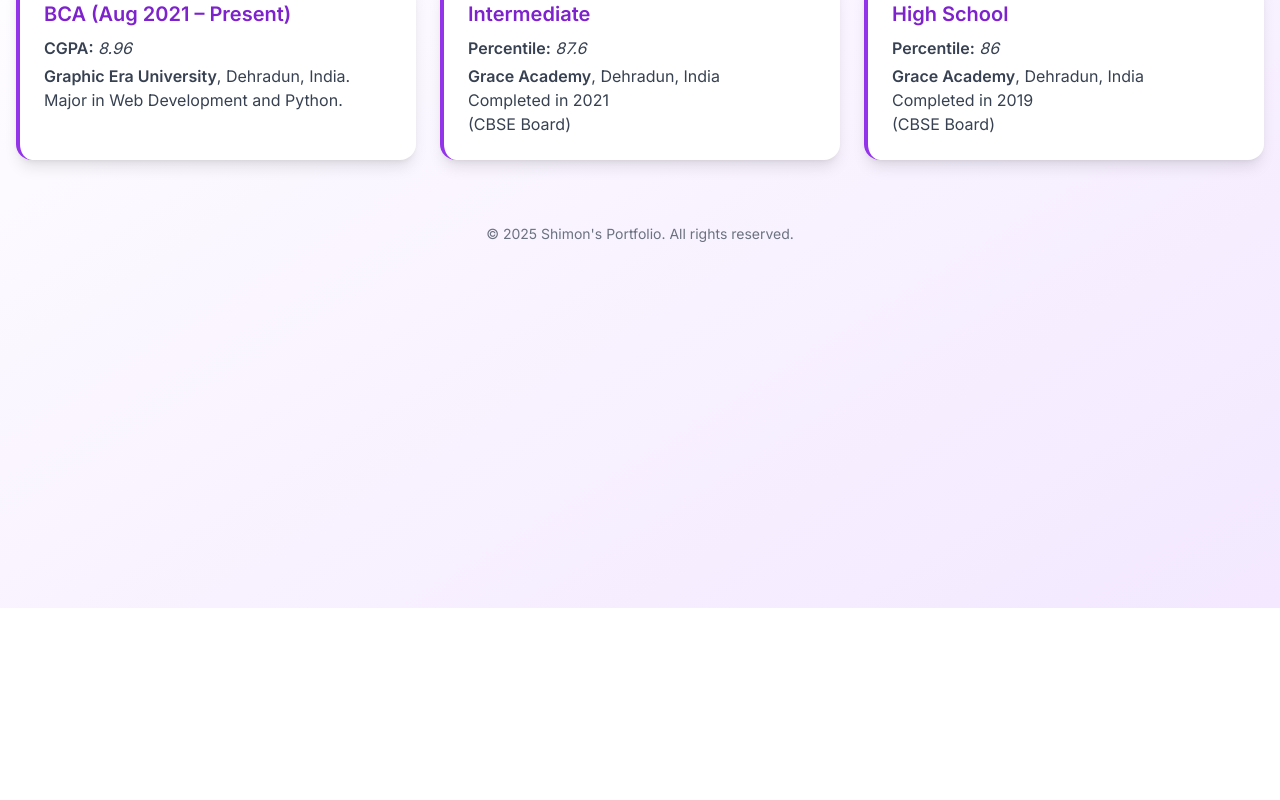
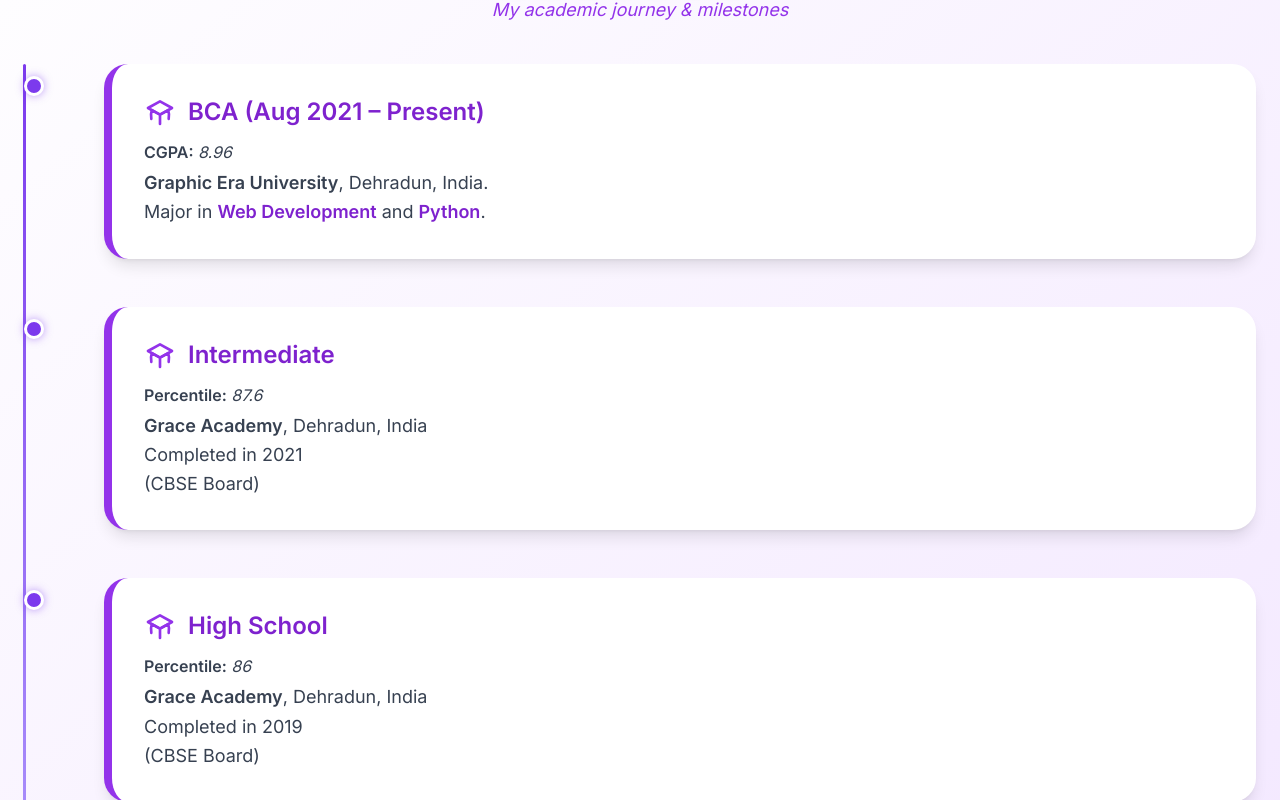
Before and after one commit to AvarDysania/portfolio, a website: page Education.html in a window 1280 px wide. Shown: the part 192-992 px from the top of the page. Before the commit the page ends 800 px from the top, so only its background shows below. Drawn offline with nearby package versions, Linux system fonts and the light colour scheme.

Commit message:
Update Education.html

```diff
--- a/Education.html
+++ b/Education.html
@@ -2,77 +2,143 @@
 <html lang="en">
   <head>
     <meta charset="UTF-8" />
-    <meta name="viewport" content="width=device-width, initial-scale=1.0" />
+    <meta name="viewport" content="width=device-width, initial-scale=1" />
     <title>Education</title>
     <script src="https://cdn.tailwindcss.com"></script>
-    <link href="https://fonts.googleapis.com/css2?family=Inter:wght@400;600&display=swap" rel="stylesheet">
+    <link href="https://fonts.googleapis.com/css2?family=Inter:wght@400;600&display=swap" rel="stylesheet" />
     <style>
       body {
         font-family: 'Inter', sans-serif;
+      }
+      /* Timeline vertical line */
+      .timeline-line {
+        width: 3px;
+        background: linear-gradient(to bottom, #7c3aed, #a78bfa);
+        position: absolute;
+        left: 1.5rem;
+        top: 0;
+        bottom: 0;
+        margin-left: -1.5px;
+        border-radius: 10px;
+      }
+      /* Circle bullet */
+      .timeline-circle {
+        background: #7c3aed;
+        border: 3px solid white;
+        width: 20px;
+        height: 20px;
+        border-radius: 50%;
+        position: absolute;
+        left: 0;
+        top: 0.75rem;
+        box-shadow: 0 0 8px rgba(124, 58, 237, 0.5);
+      }
+      /* Fade in animation */
+      @keyframes fadeInUp {
+        from {
+          opacity: 0;
+          transform: translateY(20px);
+        }
+        to {
+          opacity: 1;
+          transform: translateY(0);
+        }
+      }
+      .fade-in-up {
+        animation: fadeInUp 0.8s ease forwards;
       }
     </style>
   </head>
   <body class="bg-gradient-to-br from-white to-purple-100 min-h-screen">
 
     <!-- Navbar -->
-    <nav class="bg-white shadow-md">
-      <div class="container mx-auto px-4 py-4 flex justify-start space-x-4">
-        <a href="index.html" class="text-purple-600 font-semibold hover:underline">Home</a>
-        <a href="Experience.html" class="text-purple-600 font-semibold hover:underline">Experience</a>
-        <!-- <a href="Research.html" class="text-purple-600 font-semibold hover:underline">Research</a> -->
-        <a href="Projects.html" class="text-purple-600 font-semibold hover:underline">Projects</a>
-        <a href="Skills.html" class="text-purple-600 font-semibold hover:underline">Skills</a>
+    <nav class="bg-white shadow-md sticky top-0 z-50">
+      <div class="container mx-auto px-6 py-4 flex justify-start space-x-8 text-purple-700 font-semibold">
+        <a href="index.html" class="hover:text-purple-900 transition">Home</a>
+        <a href="Experience.html" class="hover:text-purple-900 transition">Experience</a>
+        <!-- <a href="Research.html" class="hover:text-purple-900 transition">Research</a> -->
+        <a href="Projects.html" class="hover:text-purple-900 transition">Projects</a>
+        <a href="Skills.html" class="hover:text-purple-900 transition">Skills</a>
       </div>
     </nav>
 
     <!-- Header -->
-    <header class="text-center mt-10 mb-6">
-      <h1 class="text-5xl font-bold text-purple-700">Education</h1>
+    <header class="text-center mt-16 mb-10">
+      <h1 class="text-6xl font-extrabold text-purple-800 drop-shadow-lg">Education</h1>
+      <p class="text-purple-600 italic mt-2 text-lg">My academic journey & milestones</p>
     </header>
 
-    <!-- Education Cards -->
-    <main class="container mx-auto px-4">
-      <div class="grid grid-cols-1 md:grid-cols-3 gap-6">
+    <!-- Timeline Container -->
+    <main class="container mx-auto px-6 relative">
+      <div class="timeline-line hidden md:block"></div>
+
+      <div class="space-y-12">
 
         <!-- BCA -->
-        <div class="bg-white p-6 rounded-2xl shadow-lg hover:shadow-xl border-l-4 border-purple-600 transition">
-          <h2 class="text-xl font-semibold text-purple-700 mb-2">BCA (Aug 2021 – Present)</h2>
-          <p class="text-gray-700 mb-1"><strong>CGPA:</strong> <i>8.96</i></p>
-          <p class="text-gray-700">
-            <strong>Graphic Era University</strong>, Dehradun, India.<br>
-            Major in Web Development and Python.
-          </p>
+        <div class="relative md:pl-20 fade-in-up" style="animation-delay: 0.2s">
+          <div class="timeline-circle md:left-0 left-6"></div>
+          <div class="bg-white rounded-3xl p-8 shadow-lg border-l-8 border-purple-600 hover:shadow-2xl transition duration-300">
+            <h2 class="text-2xl font-bold text-purple-700 mb-3 flex items-center gap-3">
+              <svg xmlns="http://www.w3.org/2000/svg" class="h-8 w-8 text-purple-600" fill="none" viewBox="0 0 24 24" stroke="currentColor">
+                <path stroke-linecap="round" stroke-linejoin="round" stroke-width="2" d="M12 14l9-5-9-5-9 5 9 5z" />
+                <path stroke-linecap="round" stroke-linejoin="round" stroke-width="2" d="M12 14l6.16-3.422a12.083 12.083 0 01.34 6.578M12 14l-6.16-3.422a12.083 12.083 0 00-.34 6.578M12 14v7" />
+              </svg>
+              BCA (Aug 2021 – Present)
+            </h2>
+            <p class="text-gray-700 mb-1"><strong>CGPA:</strong> <em>8.96</em></p>
+            <p class="text-gray-700 text-lg leading-relaxed">
+              <strong>Graphic Era University</strong>, Dehradun, India.<br />
+              Major in <span class="text-purple-700 font-semibold">Web Development</span> and <span class="text-purple-700 font-semibold">Python</span>.
+            </p>
+          </div>
         </div>
 
         <!-- Intermediate -->
-        <div class="bg-white p-6 rounded-2xl shadow-lg hover:shadow-xl border-l-4 border-purple-600 transition">
-          <h2 class="text-xl font-semibold text-purple-700 mb-2">Intermediate</h2>
-          <p class="text-gray-700 mb-1"><strong>Percentile:</strong> <i>87.6</i></p>
-          <p class="text-gray-700">
-            <strong>Grace Academy</strong>, Dehradun, India<br>
-            Completed in 2021<br>
-            (CBSE Board)
-          </p>
+        <div class="relative md:pl-20 fade-in-up" style="animation-delay: 0.4s">
+          <div class="timeline-circle md:left-0 left-6"></div>
+          <div class="bg-white rounded-3xl p-8 shadow-lg border-l-8 border-purple-600 hover:shadow-2xl transition duration-300">
+            <h2 class="text-2xl font-bold text-purple-700 mb-3 flex items-center gap-3">
+              <svg xmlns="http://www.w3.org/2000/svg" class="h-8 w-8 text-purple-600" fill="none" viewBox="0 0 24 24" stroke="currentColor">
+                <path stroke-linecap="round" stroke-linejoin="round" stroke-width="2" d="M12 14l9-5-9-5-9 5 9 5z" />
+                <path stroke-linecap="round" stroke-linejoin="round" stroke-width="2" d="M12 14l6.16-3.422a12.083 12.083 0 01.34 6.578M12 14l-6.16-3.422a12.083 12.083 0 00-.34 6.578M12 14v7" />
+              </svg>
+              Intermediate
+            </h2>
+            <p class="text-gray-700 mb-1"><strong>Percentile:</strong> <em>87.6</em></p>
+            <p class="text-gray-700 text-lg leading-relaxed">
+              <strong>Grace Academy</strong>, Dehradun, India<br />
+              Completed in 2021<br />
+              (CBSE Board)
+            </p>
+          </div>
         </div>
 
         <!-- High School -->
-        <div class="bg-white p-6 rounded-2xl shadow-lg hover:shadow-xl border-l-4 border-purple-600 transition">
-          <h2 class="text-xl font-semibold text-purple-700 mb-2">High School</h2>
-          <p class="text-gray-700 mb-1"><strong>Percentile:</strong> <i>86</i></p>
-          <p class="text-gray-700">
-            <strong>Grace Academy</strong>, Dehradun, India<br>
-            Completed in 2019<br>
-            (CBSE Board)
-          </p>
+        <div class="relative md:pl-20 fade-in-up" style="animation-delay: 0.6s">
+          <div class="timeline-circle md:left-0 left-6"></div>
+          <div class="bg-white rounded-3xl p-8 shadow-lg border-l-8 border-purple-600 hover:shadow-2xl transition duration-300">
+            <h2 class="text-2xl font-bold text-purple-700 mb-3 flex items-center gap-3">
+              <svg xmlns="http://www.w3.org/2000/svg" class="h-8 w-8 text-purple-600" fill="none" viewBox="0 0 24 24" stroke="currentColor">
+                <path stroke-linecap="round" stroke-linejoin="round" stroke-width="2" d="M12 14l9-5-9-5-9 5 9 5z" />
+                <path stroke-linecap="round" stroke-linejoin="round" stroke-width="2" d="M12 14l6.16-3.422a12.083 12.083 0 01.34 6.578M12 14l-6.16-3.422a12.083 12.083 0 00-.34 6.578M12 14v7" />
+              </svg>
+              High School
+            </h2>
+            <p class="text-gray-700 mb-1"><strong>Percentile:</strong> <em>86</em></p>
+            <p class="text-gray-700 text-lg leading-relaxed">
+              <strong>Grace Academy</strong>, Dehradun, India<br />
+              Completed in 2019<br />
+              (CBSE Board)
+            </p>
+          </div>
         </div>
 
       </div>
     </main>
 
     <!-- Footer -->
-    <footer class="text-center text-gray-500 text-sm mt-16 mb-6">
+    <footer class="text-center text-purple-500 text-sm mt-20 mb-6 select-none">
       &copy; 2025 Shimon's Portfolio. All rights reserved.
     </footer>
-
   </body>
 </html>
```
